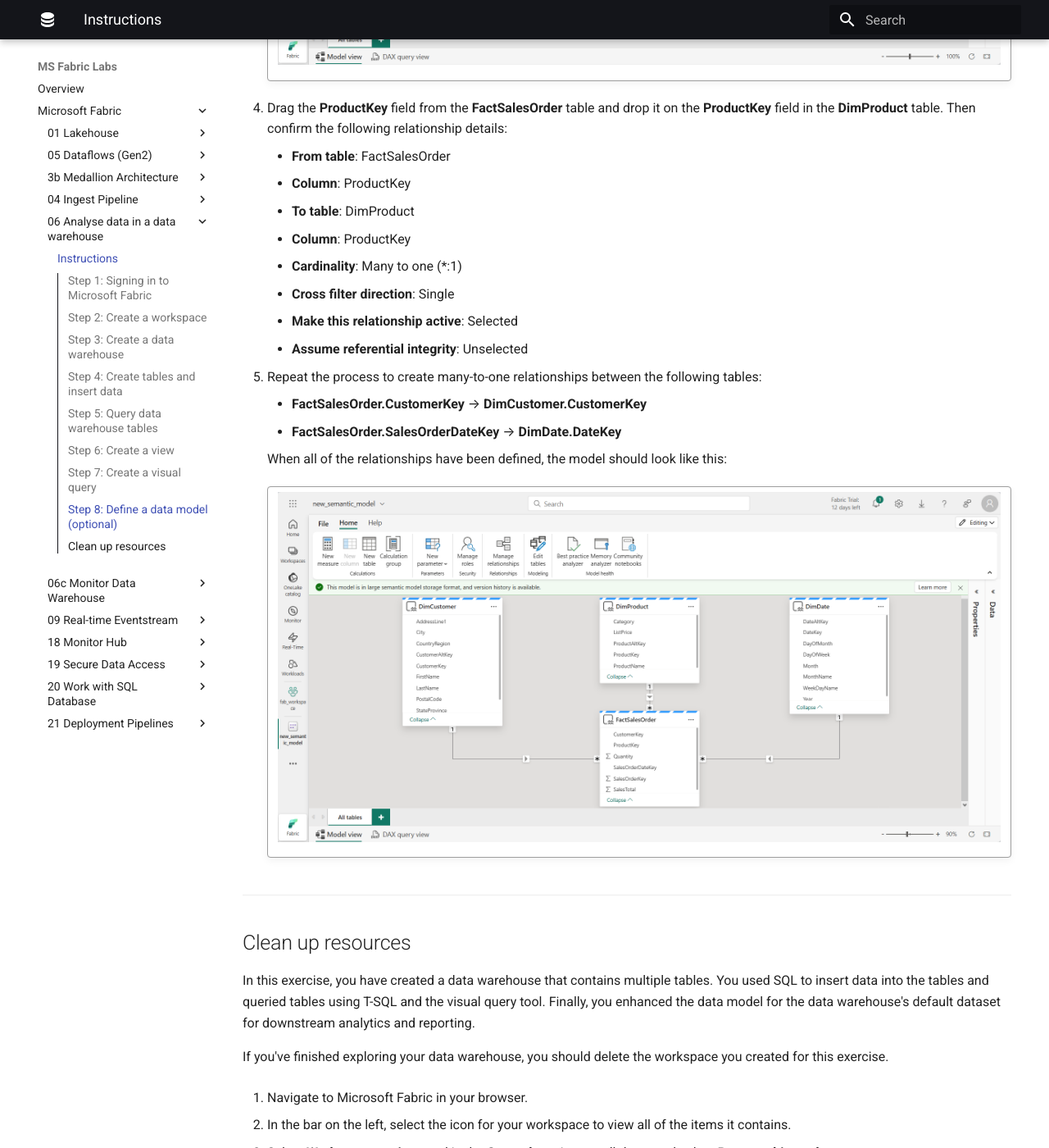
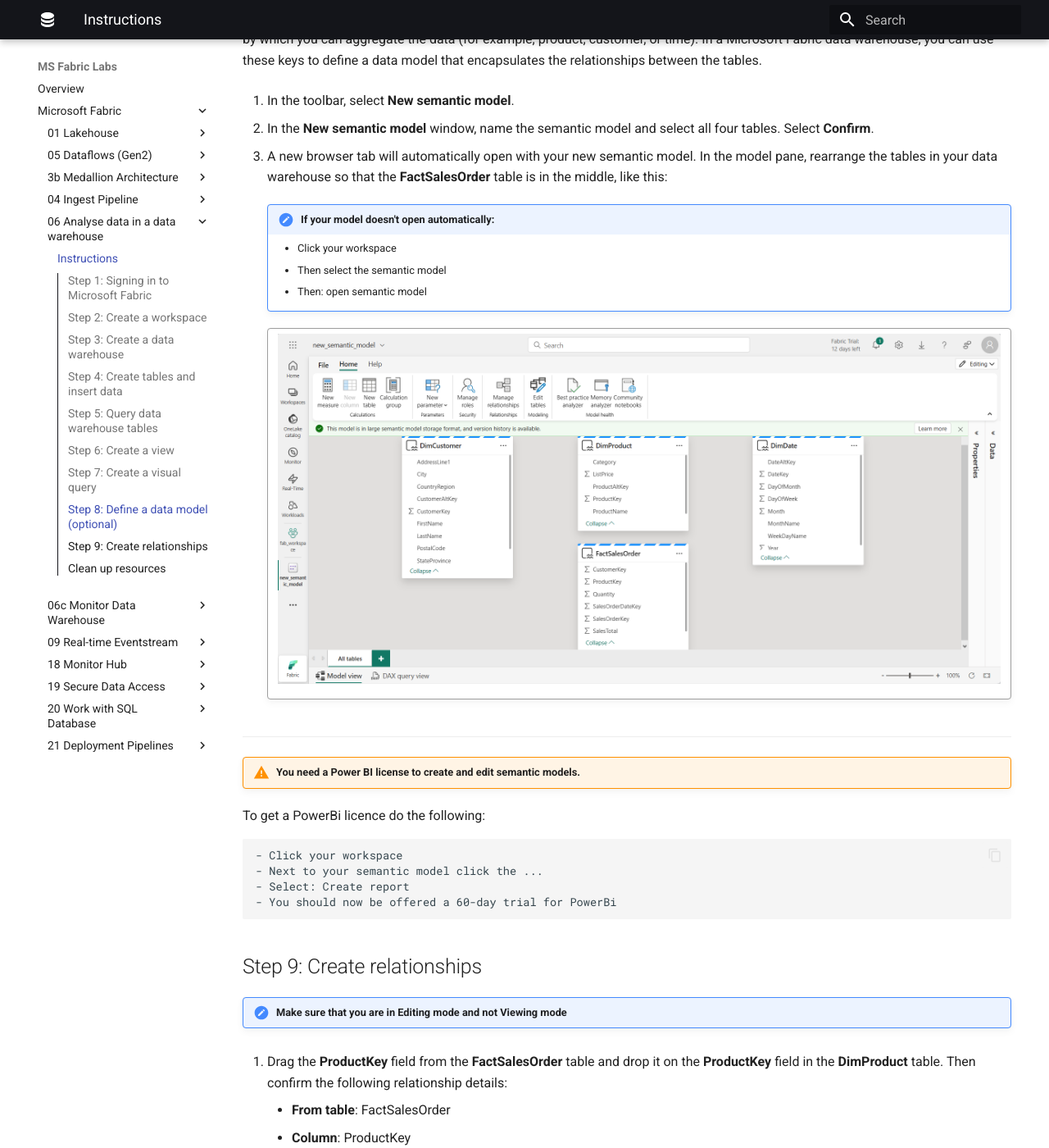
Before and after one commit to qaalabs/fabric, an MkDocs documentation site: the page built from docs/06-data-warehouse/instructions.md, in a window 1280 px wide and 1400 px high, scrolled down 8284 px. Shown: the whole window at 82% size. Built offline with MkDocs 1.6.1 and Material for MkDocs 9.7.7, drawn with Linux system fonts in a browser that asks for light colours; some of the changed text lies outside the part shown.

Commit message:
update lab 06

```diff
--- a/docs/06-data-warehouse/instructions.md
+++ b/docs/06-data-warehouse/instructions.md
@@ -40,9 +40,11 @@
 
 ## Step 3: Create a data warehouse
 
-Now that you have a workspace, it's time to create a data warehouse.
+*Now that you have a workspace, it's time to create a data warehouse.*
 
-1. On the menu bar on the left, select **Create**. In the *New* page, under the *Data Warehouse* section, select **Warehouse**. Give it a unique name of your choice.
+1. On the menu bar on the left, select **Create**. In the *New* page, under the *Data Warehouse* section, select **Warehouse**.
+
+    Give it a name of your choice. For example: `fab_warehouse`
 
     !!! tip "If the **Create** option is not pinned to the sidebar, you need to select the ellipsis (…) option first."
 
@@ -71,7 +73,7 @@
 
 2. Use the  :material-play: **Run** button to run the SQL script, which creates a new table named **DimProduct** in the **dbo** schema of the data warehouse.
 
-3. Use the **Refresh** button on the toolbar to refresh the view. Then, in the **Explorer** pane, expand **Schemas** > **dbo** > **Tables** and verify that the **DimProduct** table has been created.
+3. Use the **Refresh** button next to your warehouse name to refresh the display. Then, in the **Explorer** pane, expand **Schemas** > **dbo** > **Tables** and verify that the **DimProduct** table has been created.
 
 4. On the **Home** menu tab, use the **New SQL Query** button to create a new query, and enter the following INSERT statement:
 
@@ -92,7 +94,7 @@
 
 8. Run the query, which creates a simple data warehouse schema and loads some data. The script should take around 30 seconds to run.
 
-9. Use the **Refresh** button on the toolbar to refresh the view. Then in the **Explorer** pane, verify that the **dbo** schema in the data warehouse now contains the following four tables:
+9. Use the **Refresh** button next to your warehouse name to refresh the display. Then in the **Explorer** pane, verify that the **dbo** schema in the data warehouse now contains the following four tables:
     - **DimCustomer**
     - **DimDate**
     - **DimProduct**
@@ -102,7 +104,7 @@
 
 ## Step 5: Query data warehouse tables
 
-Since the data warehouse is a relational database, you can use SQL to query its tables.
+*Since the data warehouse is a relational database, you can use SQL to query its tables.*
 
 ### Query fact and dimension tables
 
@@ -183,12 +185,15 @@
 
 3. Drag **DimProduct** onto the **canvas**. We now have two tables in our query.
 
-4. Use the **(+)** button on the **FactSalesOrder** table on the canvas to **Merge queries**.
+4. Select the **FactSalesOrder** box, and click the **(+)** button on the canvas to **Merge queries**.
 
     !!! quote ""
         ![Canvas with the FactSalesOrder table selected.](../img/06-visual-query-merge.png)
 
 5. In the **Merge queries** window, select **DimProduct** as the right table for merge. Select **ProductKey** in both queries, leave the default **Left outer** join type, and click **OK**.
+
+    !!! quote ""
+        ![Merge options.](../img/06-dw-merge.png)
 
 6. In the **Preview**, note that the new **DimProduct** column has been added to the FactSalesOrder table. Expand the column by clicking the arrow to the right of the column name. Select **ProductName** and click **OK**.
 
@@ -211,10 +214,30 @@
 
 3. A new browser tab will automatically open with your new semantic model. In the model pane, rearrange the tables in your data warehouse so that the **FactSalesOrder** table is in the middle, like this:
 
+    !!! note "If your model doesn't open automatically:"
+        - Click your workspace
+        - Then select the semantic model
+        - Then: open semantic model
+
     !!! quote ""
         ![Screenshot of the data warehouse model page.](../img/06-model-dw.png)
 
-4. Drag the **ProductKey** field from the **FactSalesOrder** table and drop it on the **ProductKey** field in the **DimProduct** table. Then confirm the following relationship details:
+---
+
+!!! warning "You need a Power BI license to create and edit semantic models."
+
+To get a PowerBi licence do the following:
+
+    - Click your workspace
+    - Next to your semantic model click the ...
+    - Select: Create report
+    - You should now be offered a 60-day trial for PowerBi
+
+## Step 9: Create relationships
+
+!!! note "Make sure that you are in Editing mode and not Viewing mode"
+
+2. Drag the **ProductKey** field from the **FactSalesOrder** table and drop it on the **ProductKey** field in the **DimProduct** table. Then confirm the following relationship details:
     - **From table**: FactSalesOrder
     - **Column**: ProductKey
     - **To table**: DimProduct
@@ -232,6 +255,11 @@
 
     !!! quote ""
         ![Screenshot of the model with relationships.](../img/06-dw-relationships.png)
+
+4. Now go back to your semantic model in your workspace and click: **Auto-create report**
+
+    !!! quote ""
+        ![PowerBi Report.](../img/06-powerbi-report.png)
 
 ---
 
```
Also changed, not shown: other parts of docs/06-data-warehouse/instructions.md (+3 -5 lines), docs/img/06-dw-merge.png (added), docs/img/06-powerbi-report.png (added).
